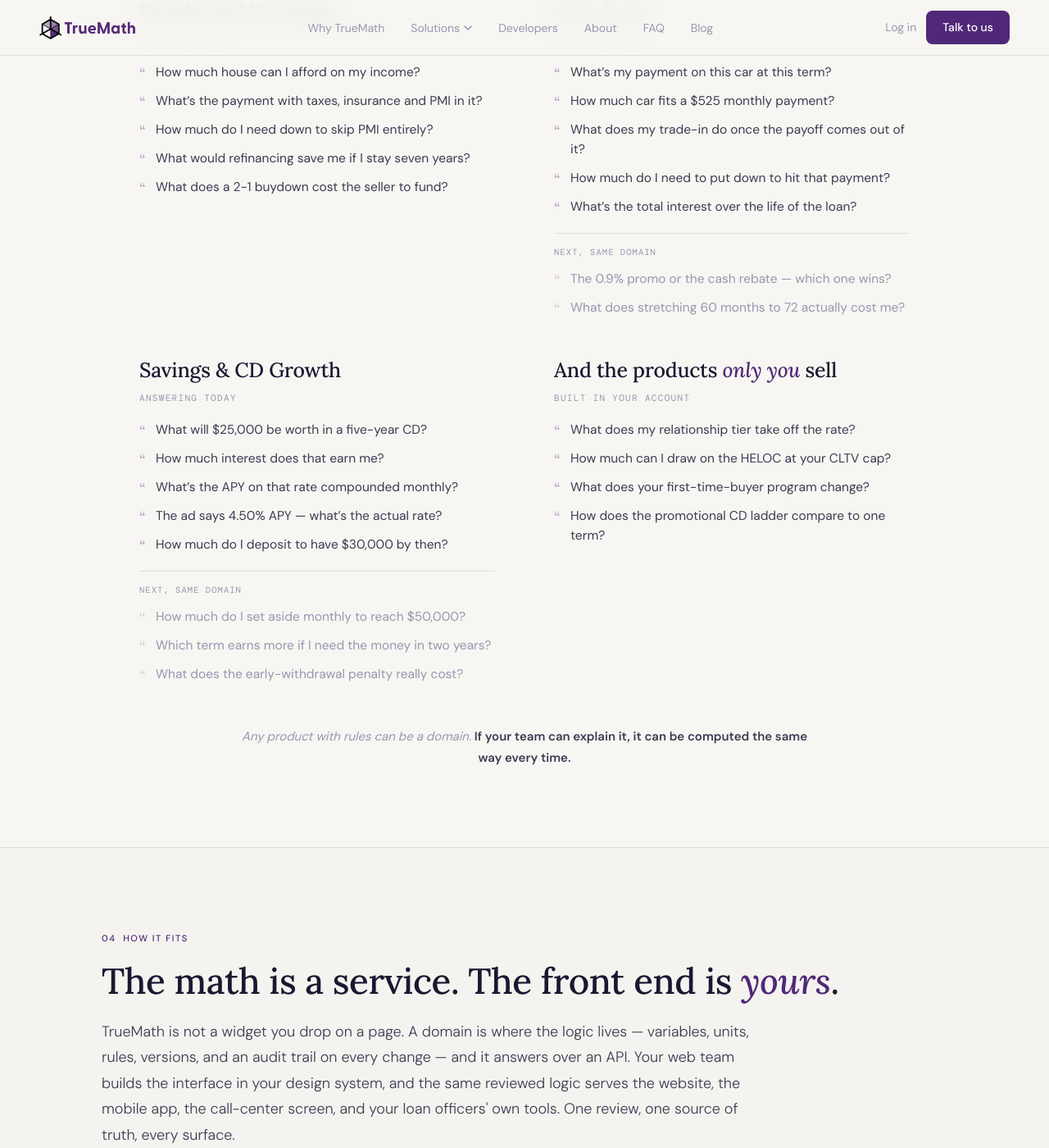
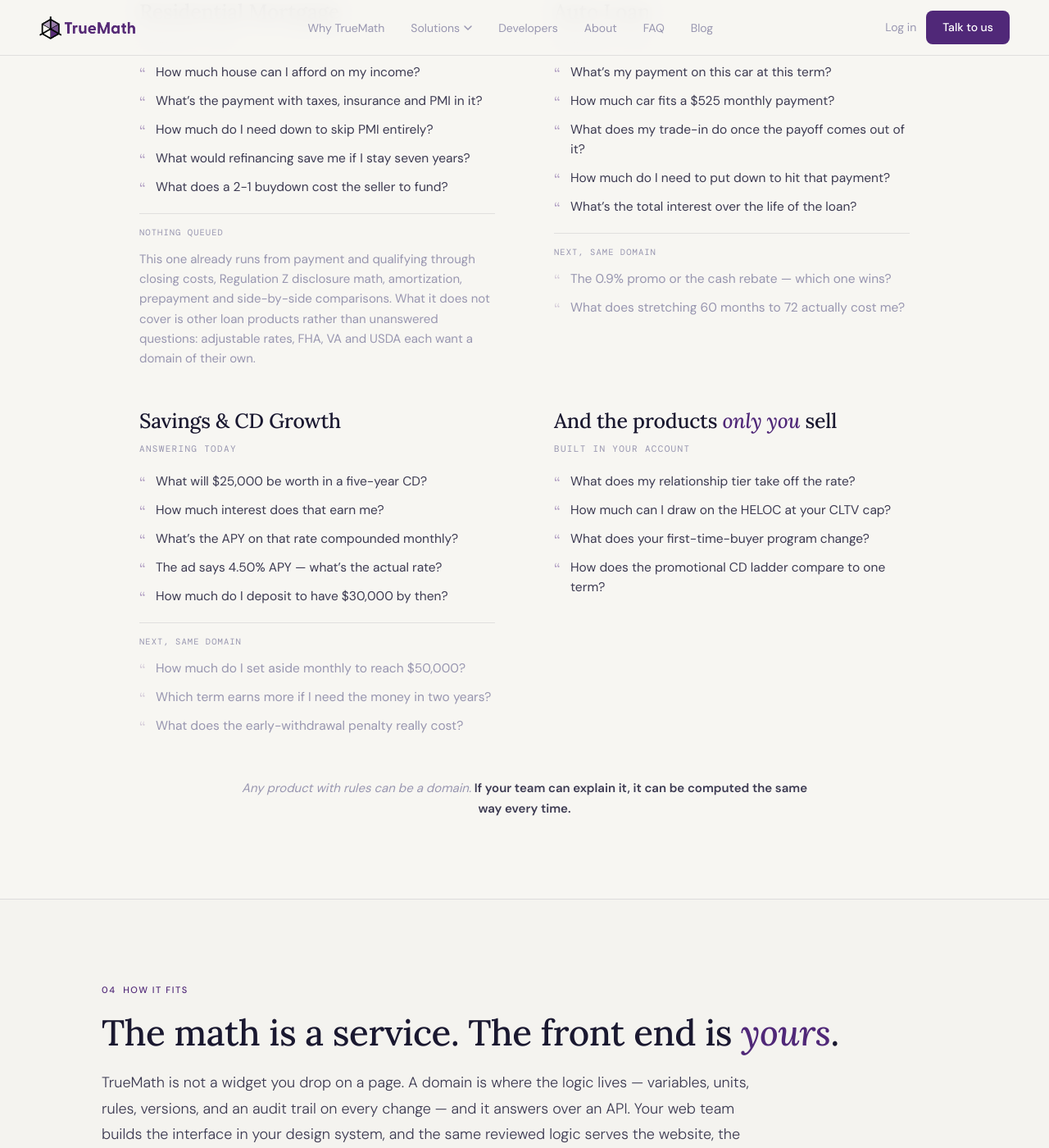
Before and after one commit to truemathai/truemath.ai, a Jekyll site: the page built from lending.html, in a window 1280 px wide and 1400 px high, scrolled down 2550 px. Shown: the whole window at 82% size. Built offline with Jekyll 4.4.1, drawn with Linux system fonts in a browser that asks for light colours.

Commit message:
Explain the empty next-slot in the mortgage column
The mortgage column had no "Next, same domain" list while the other two did,
which reads as an oversight. It was not: I had the Auto Loan and Savings
domain JSON and could prove exactly what those two lack, but never the
mortgage domain's, and would not invent gaps for it.

The mortgage capture's domain description settles it. That domain runs seven
layers, from payment and qualifying through PMI-aware qualifying, LTV and
jumbo classification, closing costs, Regulation Z disclosure math,
amortization visualization, prepayment analysis and side-by-side buydown,
term and refinance comparisons. What it declares out of scope is ARMs, FHA,
VA, USDA, construction, reverse and non-QM: loan products, not unanswered
questions.

So the empty slot was accurate and now says so, with a dimmed note in place of
a list. It also earns its space, because naming the boundary as "each want a
domain of their own" is the argument the fourth column and the closing aside
are already making.

One new CSS rule, .lnd-note, tokens only.

Co-Authored-By: Claude Opus 5 <noreply@anthropic.com>

```diff
--- a/css/site.css
+++ b/css/site.css
@@ -1324,6 +1324,9 @@ a.vignette-card-link:hover .role-label { color: var(--purple); }
 .lnd-qs--next li { color: var(--ink-muted); }
 .lnd-qs--next li::before { color: var(--border-purple); }
 
+/* a dimmed note where a column has no second list to show */
+.lnd-note { font-size: 15px; line-height: 1.62; color: var(--ink-muted); }
+
 /* section 05's mode cards: the same component serves the input modes and the
    post-answer affordances, so it is defined once and used twice */
 .lnd-modes { display: grid; grid-template-columns: repeat(3, 1fr); gap: 18px; max-width: 1000px; margin: 8px auto 0; text-align: left; }
--- a/lending.html
+++ b/lending.html
@@ -284,6 +284,14 @@ demos:
         <li>What would refinancing save me if I stay seven years?</li>
         <li>What does a 2-1 buydown cost the seller to fund?</li>
       </ul>
+      <div class="lnd-nextlab">Nothing queued</div>
+      <p class="lnd-note">
+        This one already runs from payment and qualifying through closing
+        costs, Regulation Z disclosure math, amortization, prepayment and
+        side-by-side comparisons. What it does not cover is other loan
+        products rather than unanswered questions: adjustable rates, FHA, VA
+        and USDA each want a domain of their own.
+      </p>
     </div>
     <div>
       <h3 class="lnd-head">Auto Loan</h3>
```
